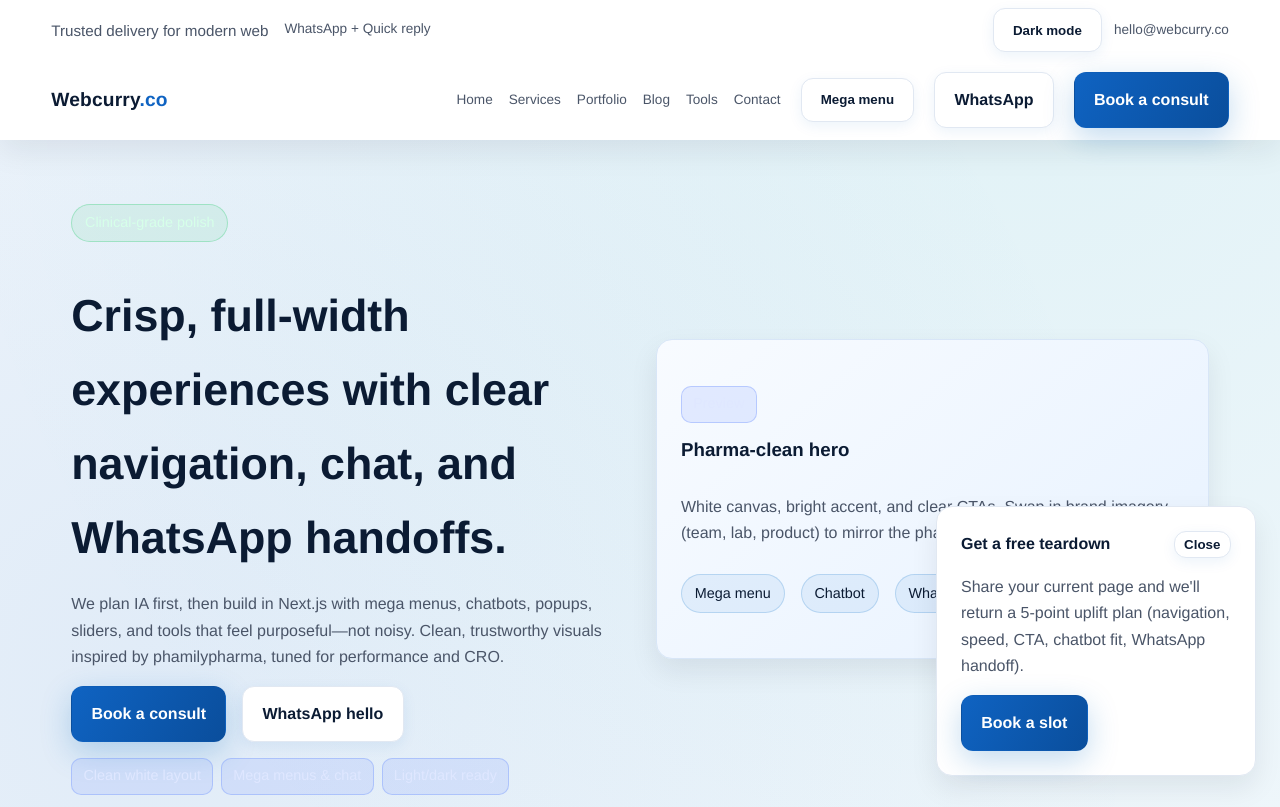
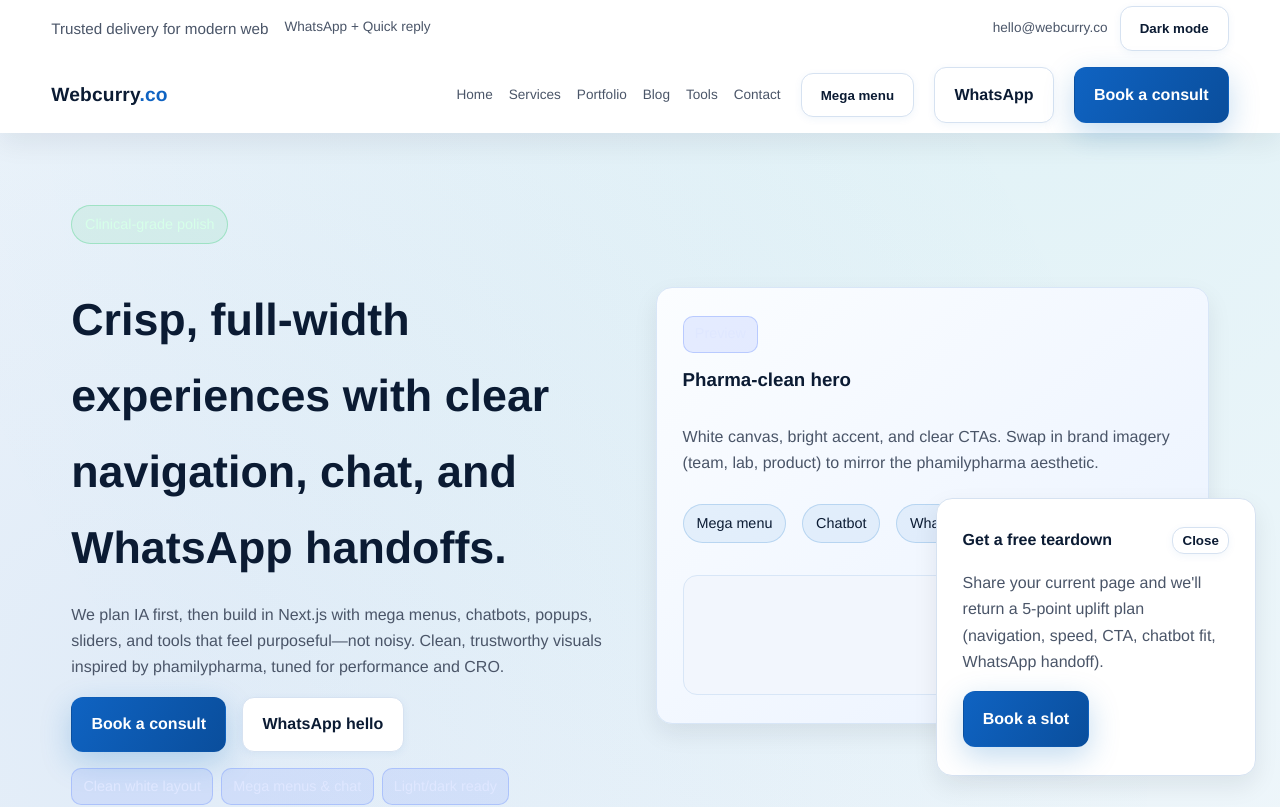
Before and after one commit to websmartshubhamk/webcurry.co, a Next.js app: page / in a window 1280 px wide. Shown: the top 807 px of the page. Built offline with nearby package versions, Linux system fonts and the light colour scheme.

Commit message:
style: polish layout to match pharma aesthetic (padding, borders, hero tweaks)

```diff
--- a/app/globals.css
+++ b/app/globals.css
@@ -6,10 +6,10 @@
   --brand: #0f63c2;
   --brand-strong: #0a4e9c;
   --accent: #0fb8b1;
-  --border: #e1e8f2;
+  --border: #d6e2f1;
   --success: #1d9d74;
   --danger: #e45462;
-  --shadow: 0 12px 28px rgba(15, 23, 42, 0.08);
+  --shadow: 0 10px 24px rgba(15, 23, 42, 0.08);
   color-scheme: light;
 }
 
@@ -67,18 +67,18 @@ img {
 }
 
 .section {
-  padding: 4rem 0;
+  padding: 4.5rem 0;
 }
 
 .section + .section {
-  border-top: 1px solid var(--border);
+  border-top: 1px solid #e9eff7;
 }
 
 .card {
   background: var(--panel);
   border: 1px solid var(--border);
   border-radius: 16px;
-  padding: 1.5rem;
+  padding: 1.75rem 1.6rem;
   box-shadow: var(--shadow);
 }
 
@@ -117,7 +117,7 @@ img {
   background: #ffffff;
   color: var(--text);
   border-color: var(--border);
-  box-shadow: 0 4px 14px rgba(15, 99, 194, 0.08);
+  box-shadow: 0 2px 8px rgba(15, 99, 194, 0.06);
 }
 
 .btn:hover {
@@ -135,6 +135,11 @@ img {
   border: 1px solid rgba(15, 23, 42, 0.05);
   border-radius: 16px;
   backdrop-filter: blur(12px);
+}
+
+footer.section {
+  padding-top: 3rem;
+  border-top: 1px solid #e9eff7;
 }
 
 .pill-success {
--- a/app/page.tsx
+++ b/app/page.tsx
@@ -20,7 +20,7 @@ export default function Home() {
         >
           <div>
             <span className="pill pill-success">Clinical-grade polish</span>
-            <h1 style={{ fontSize: "2.8rem", marginBottom: "0.75rem" }}>
+            <h1 style={{ fontSize: "2.8rem", marginBottom: "0.75rem", lineHeight: 1.7, fontWeight: 650 }}>
               Crisp, full-width experiences with clear navigation, chat, and WhatsApp handoffs.
             </h1>
             <p className="muted">
@@ -45,7 +45,7 @@ export default function Home() {
             className="card"
             style={{
               minHeight: "320px",
-              background: "linear-gradient(140deg, #f8fbff, #e7f2ff)",
+              background: "linear-gradient(140deg, #fbfdff, #eaf2ff)",
               display: "flex",
               flexDirection: "column",
               justifyContent: "center",
@@ -64,6 +64,9 @@ export default function Home() {
               <div className="pill">Mega menu</div>
               <div className="pill">Chatbot</div>
               <div className="pill">WhatsApp</div>
+              <div style={{ marginTop: "1rem", width: "100%", background: "#f2f6fd", border: "1px solid #d8e6f7", borderRadius: "14px", height: "120px" }}>
+                {/* image/illustration placeholder */}
+              </div>
             </div>
           </div>
         </div>
--- a/components/Header.tsx
+++ b/components/Header.tsx
@@ -12,8 +12,8 @@ export function Header() {
   const [megaOpen, setMegaOpen] = useState(false);
 
   return (
-    <header style={{ position: "sticky", top: 0, zIndex: 50, background: "var(--panel)", boxShadow: "0 10px 30px rgba(15,23,42,0.08)" }}>
-      <div className="container" style={{ display: "flex", justifyContent: "space-between", alignItems: "center", padding: "0.5rem 0", fontSize: "0.95rem" }}>
+    <header style={{ position: "sticky", top: 0, zIndex: 50, background: "var(--panel)", boxShadow: "0 10px 26px rgba(15,23,42,0.07)" }}>
+      <div className="container" style={{ display: "flex", justifyContent: "space-between", alignItems: "center", padding: "0.4rem 0", fontSize: "0.95rem" }}>
         <div className="muted" style={{ display: "flex", gap: "1rem", flexWrap: "wrap" }}>
           <span>Trusted delivery for modern web</span>
           <a href={whatsappLink} className="tag" target="_blank" rel="noreferrer">
@@ -21,13 +21,13 @@ export function Header() {
           </a>
         </div>
         <div style={{ display: "flex", gap: "0.75rem", alignItems: "center" }}>
-          <ThemeToggle />
           <a className="tag" href="mailto:hello@webcurry.co">
             hello@webcurry.co
           </a>
+          <ThemeToggle />
         </div>
       </div>
-      <div className="container" style={{ display: "flex", alignItems: "center", justifyContent: "space-between", padding: "0.75rem 0" }}>
+      <div className="container" style={{ display: "flex", alignItems: "center", justifyContent: "space-between", padding: "0.65rem 0" }}>
         <Link href="/" style={{ fontWeight: 700, fontSize: "1.2rem", letterSpacing: "0.01em" }}>
           Webcurry<span style={{ color: "var(--brand)" }}>.co</span>
         </Link>
```
